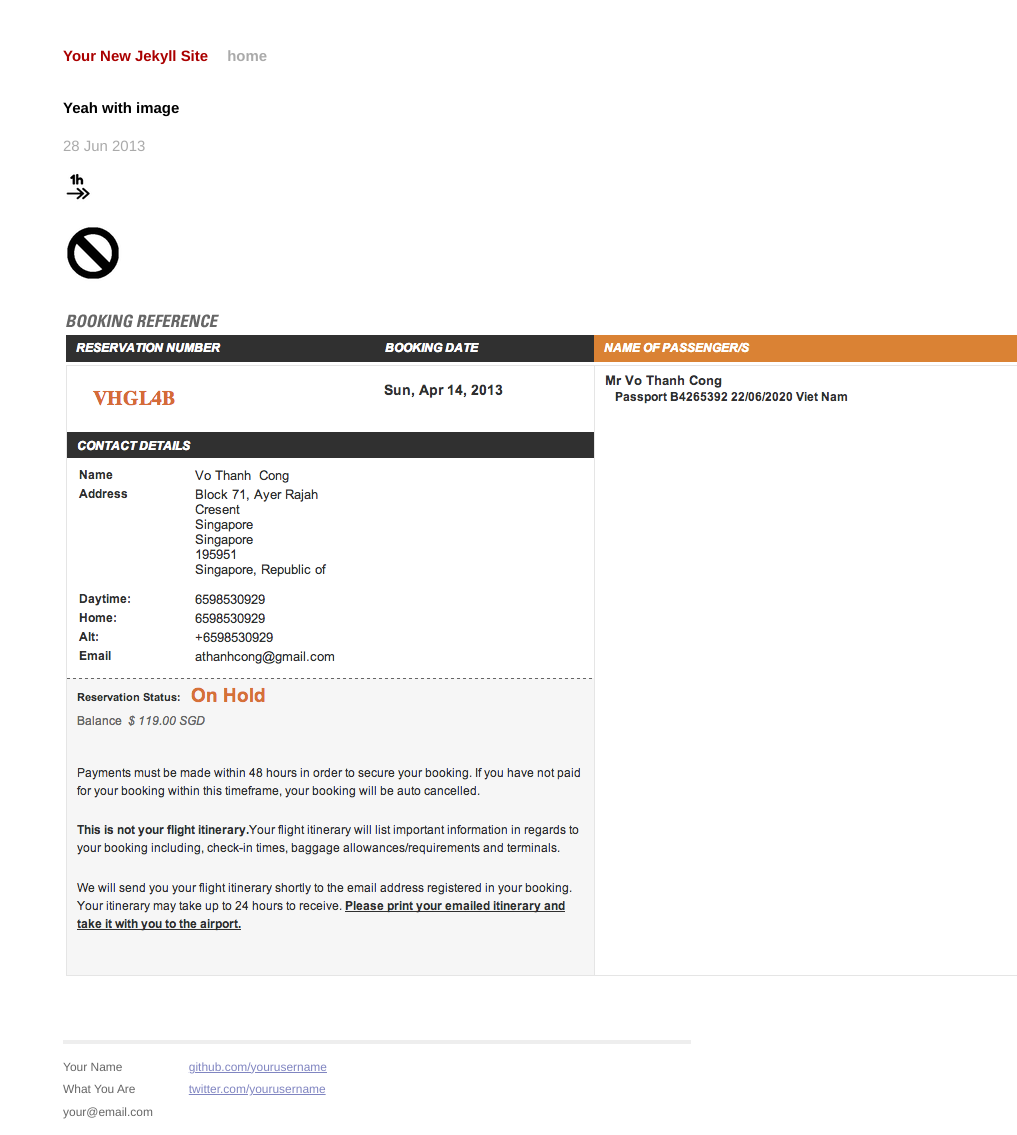
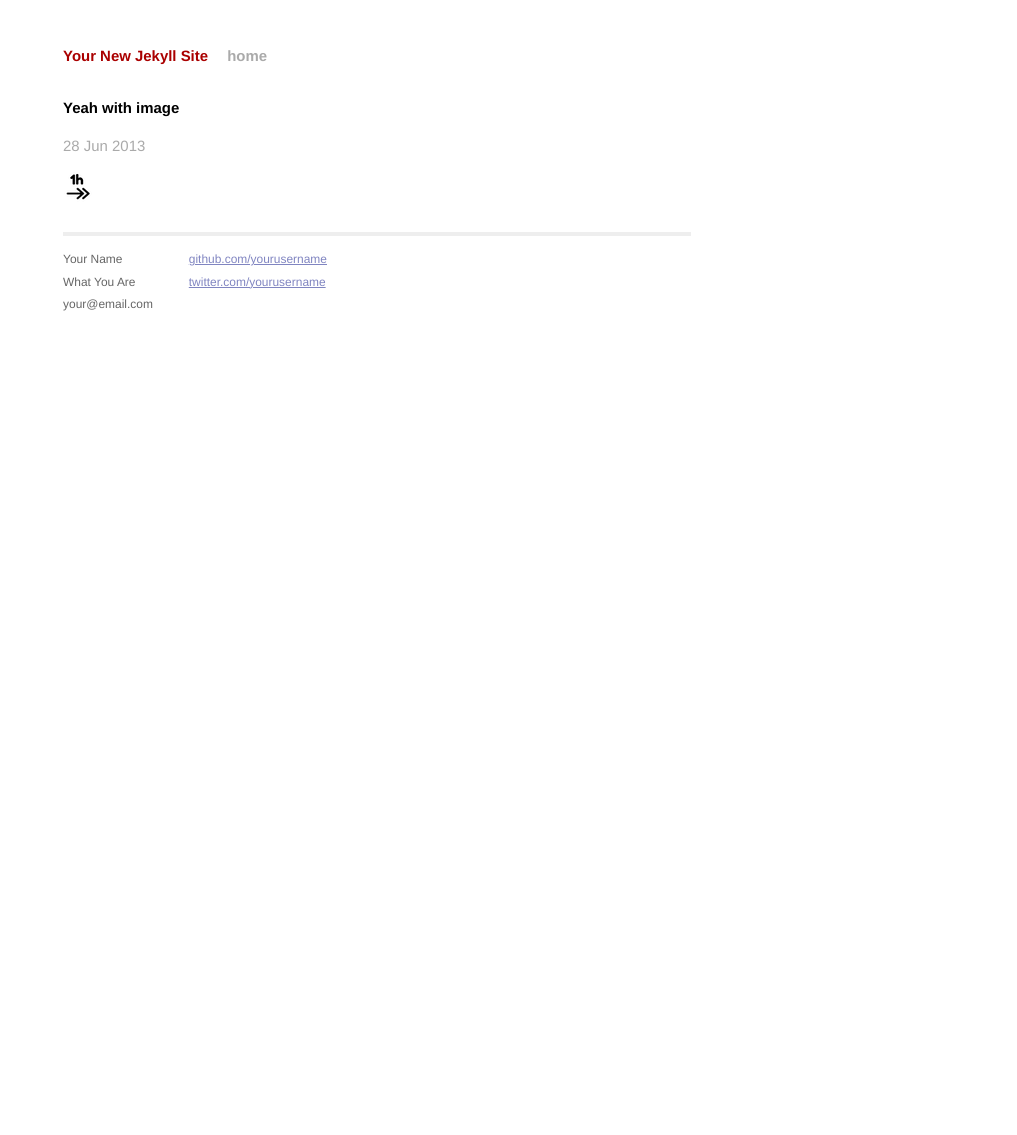
Before and after one commit to kongtest/kongtest.github.io, a Jekyll site: the page built from _posts/2013-06-28-yeah-with-image.md, in a window 1280 px wide. Shown: the whole page, without its empty margins (263-1280 px from the left). Built offline with Jekyll 4.4.1, drawn with Linux system fonts in a browser that asks for light colours; after the commit the page ends 945 px from its top, so only the background shows below that.

Commit message:
Update 2013-06-28-yeah-with-image.md

```diff
--- a/_posts/2013-06-28-yeah-with-image.md
+++ b/_posts/2013-06-28-yeah-with-image.md
@@ -3,9 +3,3 @@
 title: Yeah with image
 ---
 ![](/images/1f481e2f-1189-432a-b7bb-77fb2c9a5ff5/1-hour-icon.png)
-
-
-![](/images/1f481e2f-1189-432a-b7bb-77fb2c9a5ff5/block-icon@2x.png)
-
-
-![](/images/1f481e2f-1189-432a-b7bb-77fb2c9a5ff5/Screen Shot 2013-04-14 at 11.09.16 PM.png)
```
